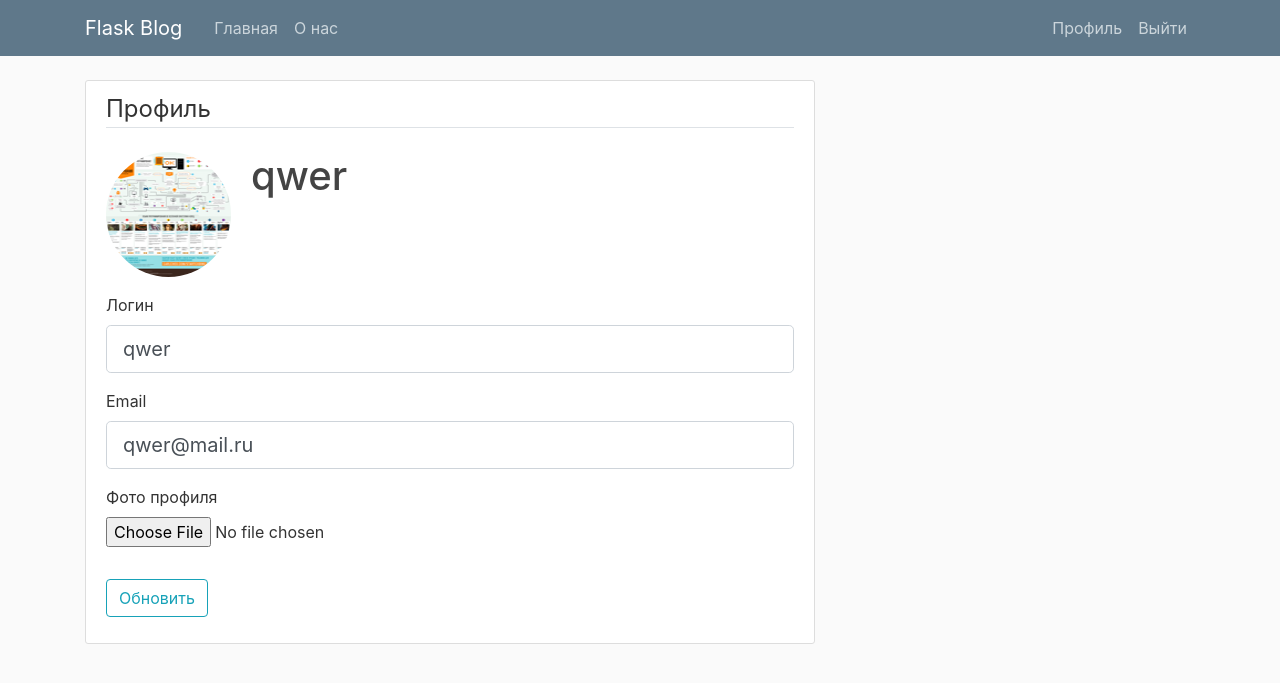
After one commit to iezerbaev/flask, a Flask app: page /account in a window 1280 px wide. The commit adds this page. Shown: the top 683 px of the page. Run offline with Flask 2, Linux system fonts and the light colour scheme; a user stored in the database is signed in; some libraries are stand-ins or nearby versions.

Commit message:
add profile and add image change user_required

```diff
--- a/flaskblog.py
+++ b/flaskblog.py
@@ -1,4 +1 @@
 from flaskblog import app
-
-if __name__ == "__main__":
-    app.run(debug=True)
--- a/flaskblog/__init__.py
+++ b/flaskblog/__init__.py
@@ -13,6 +13,11 @@ db = SQLAlchemy(app)
 brycpt = Bcrypt(app)
 migrate = Migrate(app, db)
 login_manager = LoginManager(app)
+login_manager.login_view = 'login'
+login_manager.login_message = 'Для доступа к данной странице нужно сделать регистрацию или войти в свой аккаунт!'
+login_manager.login_message_category = 'info'
+
+
 
 
 from flaskblog import routes
--- a/flaskblog/forms.py
+++ b/flaskblog/forms.py
@@ -3,6 +3,8 @@ from wtforms import StringField, PasswordField, SubmitField, BooleanField
 from wtforms.validators import DataRequired, Length, Email, EqualTo, ValidationError
 import email_validator
 from flaskblog.models import User
+from flask_login import current_user
+from flask_wtf.file import FileField, FileAllowed
 
 class RegistrationForm(FlaskForm):
     username = StringField("Логин", validators=[DataRequired(message="Это поле не может быть пустым!"), Length(min=2, max=20, message="Длина")])
@@ -28,3 +30,25 @@ class LoginForm(FlaskForm):
     password = PasswordField("Пароль", validators=[DataRequired()])
     remember = BooleanField("Запомнить")
     submit = SubmitField("Войти")
+
+
+
+class AccountUpdateForm(FlaskForm):
+    username = StringField("Логин", validators=[DataRequired(message="Это поле не может быть пустым!"), Length(min=2, max=20, message="Длина")])
+    email = StringField("Email", validators=[DataRequired(), Email()])
+    avatar = FileField('Фото профиля', validators=[FileAllowed(['jpg', 'png'])])
+    submit = SubmitField("Обновить")
+
+
+    def validate_username(self, username):
+        if username.data != current_user.username:
+            user = User.query.filter_by(username=username.data).first()
+            if user:
+                raise ValidationError('Такой логин существует!')
+
+
+    def validate_email(self, email):
+        if email.data != current_user.email:
+            user = User.query.filter_by(email=email.data).first()
+            if user:
+                raise ValidationError('Такой email существует!')
--- a/flaskblog/models.py
+++ b/flaskblog/models.py
@@ -14,7 +14,7 @@ class User(db.Model, UserMixin):
     id = db.Column(db.Integer(), primary_key=True)
     username = db.Column(db.String(20), nullable=False, unique=True)
     email = db.Column(db.String(50), nullable=False, unique=True)
-    #avatar = db.Column(db.String(20), nullable=False, default='dafault.jpg')
+    avatar = db.Column(db.String(20), nullable=False, default='default.jpg')
     password = db.Column(db.String(20), nullable=False)
     posts = db.relationship('Post', backref='author', lazy=True)
 
--- a/flaskblog/routes.py
+++ b/flaskblog/routes.py
@@ -1,8 +1,12 @@
-from flask import render_template, url_for, redirect, flash
+import os
+import secrets
+
+from PIL import Image
+from flask import render_template, url_for, redirect, flash, request
 from flaskblog import app, brycpt, db
-from flaskblog.forms import RegistrationForm, LoginForm
+from flaskblog.forms import RegistrationForm, LoginForm, AccountUpdateForm
 from flaskblog.models import User
-from flask_login import login_user, logout_user, current_user
+from flask_login import login_user, logout_user, current_user, login_required
 
 
 posts = [
@@ -54,7 +58,8 @@ def login():
         user = User.query.filter_by(email=form.email.data).first()
         if user and brycpt.check_password_hash(user.password, form.password.data):
             login_user(user, remember=form.remember.data)
-            return redirect(url_for('index'))
+            next_page = request.args.get('next')
+            return redirect(next_page) if next_page else redirect(url_for('index'))
         else:
             flash('Не правильный email или пароль', 'danger')
     return render_template('login.html', form=form)
@@ -64,3 +69,35 @@ def login():
 def logout():
     logout_user()
     return redirect(url_for('index'))
+
+
+def save_avatar(avatar):
+    random_hex = secrets.token_hex(8)
+    _, f_ext = os.path.splitext(avatar.filename)
+    avatar_name = random_hex + f_ext
+    avatar_path = os.path.join(app.root_path, 'static/profile_images', avatar_name)
+    avatar_size = (125, 125)
+    i = Image.open(avatar)
+    i.thumbnail(avatar_size)
+    i.save(avatar_path)
+    return avatar_name
+
+
+@app.route('/account',  methods=['GET', 'POST'])
+@login_required
+def account():
+    form = AccountUpdateForm()
+    if form.validate_on_submit():
+        if form.avatar.data:
+            avatar_file = save_avatar(form.avatar.data)
+            current_user.avatar = avatar_file
+        current_user.username = form.username.data
+        current_user.email = form.email.data
+        db.session.commit()
+        flash('Данные пользователя были обновлены!', 'success')
+        return redirect(url_for('account'))
+    elif request.method == 'GET':
+        form.username.data = current_user.username
+        form.email.data = current_user.email
+    avatar = url_for('static', filename='profile_images/' + current_user.avatar)
+    return render_template('account.html', form=form, avatar=avatar)
--- /dev/null
+++ b/flaskblog/templates/account.html
@@ -0,0 +1,56 @@
+{% extends "base.html" %}
+{% block title%} Профиль {% endblock %}
+{% block content %}
+    <div class="content-section">
+    <legend class="border-bottom mb-4"> Профиль </legend>
+    <div class="media">
+        <img class="rounded-circle account-img" src="{{ avatar }}">
+        <div class="media-body">
+        <h2 class="account-heading">{{ current_user.username }}</h2>
+        </div>
+    </div>
+    <form method="POST" action="" enctype="multipart/form-data">
+        {{ form.hidden_tag() }}
+        <fieldset class="form-group">
+                <div class="form-group">
+                    {{ form.username.label(class="form-control-label") }}
+                    {% if form.username.errors %}
+                        {{ form.username(class="form-control form-control-lg is-invalid") }}
+                        <div class="invalid-feedback">
+                            {% for error in form.username.errors %}
+                                <span>{{ error }}</span>
+                            {% endfor %}
+                        </div>
+                    {% else %}
+                        {{ form.username(class="form-control form-control-lg") }}
+                    {% endif %}
+                </div>
+                <div class="form-group">
+                    {{ form.email.label(class="form-control-label") }}
+                    {% if form.email.errors %}
+                        {{ form.email(class="form-control form-control-lg is-invalid") }}
+                        <div class="invalid-feedback">
+                            {% for error in form.email.errors %}
+                                <span>{{ error }}</span>
+                            {% endfor %}
+                        </div>
+                    {% else %}
+                        {{ form.email(class="form-control form-control-lg") }}
+                    {% endif %}
+                </div>
+                <div class="form-group">
+                    {{ form.avatar.label() }}
+                    {{ form.avatar(class="form-control-file") }}
+                    {% if form.avatar.errors %}
+                        {% for error in form.avatar.errors %}
+                            <span class="text-danger">{{ error }}</span></br>
+                        {% endfor %}
+                    {% endif %}
+                </div>
+                </fieldset>
+            <div class="form-group">
+                {{ form.submit(class="btn btn-outline-info") }}
+            </div>
+        </form>
+    </div>
+{% endblock %}
--- a/flaskblog/templates/base.html
+++ b/flaskblog/templates/base.html
@@ -23,6 +23,7 @@
             <!-- Navbar Right Side -->
             <div class="navbar-nav">
             {% if current_user.is_authenticated %}
+              <a class="nav-item nav-link" href="{{ url_for('account') }}">Профиль</a>
               <a class="nav-item nav-link" href="{{ url_for('logout') }}">Выйти</a>
             {% else %}
               <a class="nav-item nav-link" href="{{ url_for('login') }}">Войти</a>
```
Also changed, not shown: migrations/versions/37f47eddc6fe_.py (renamed from migrations/versions/11eeb4476676_add_unique_for_username_and_email.py, +5 -4 lines), flaskblog/blog.db, flaskblog/static/profile_images/3668f6ecc562e0f4.png (added), flaskblog/static/profile_images/default.jpg (added).
